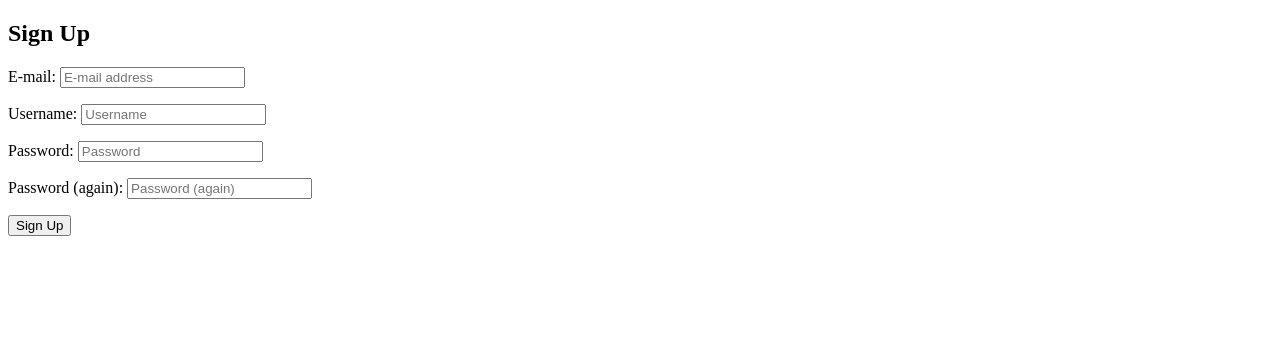
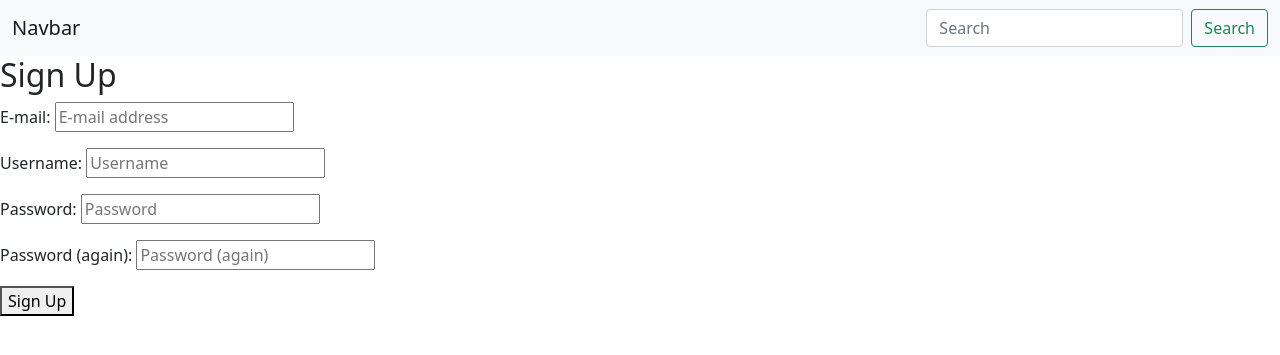
Before and after one commit to andydandy21/movie_review_app, a Django app: page /accounts/signup/ in a window 1280 px wide. Shown: the top 355 px of the page. Run offline with Django 3.2, Linux system fonts and the light colour scheme.

Commit message:
added bootstrap navbar

```diff
--- a/templates/base.html
+++ b/templates/base.html
@@ -4,9 +4,25 @@
     <meta charset="UTF-8">
     <meta http-equiv="X-UA-Compatible" content="IE=edge">
     <meta name="viewport" content="width=device-width, initial-scale=1.0">
+
+    <link href="https://cdn.jsdelivr.net/npm/bootstrap@5.0.0-beta3/dist/css/bootstrap.min.css" rel="stylesheet" integrity="sha384-eOJMYsd53ii+scO/bJGFsiCZc+5NDVN2yr8+0RDqr0Ql0h+rP48ckxlpbzKgwra6" crossorigin="anonymous">
+
     <title>{% block title %}Movie Reviews{% endblock title %}</title>
 </head>
 <body>
+    <nav class="navbar navbar-light bg-light">
+        <div class="container-fluid">
+            <a class="navbar-brand" href="{% url 'movie_list' %}">Navbar</a>
+            <form class="d-flex">
+            <input class="form-control me-2" type="search" placeholder="Search" aria-label="Search">
+            <button class="btn btn-outline-success" type="submit">Search</button>
+            </form>
+        </div>
+    </nav>
+
     {% block content %}{% endblock content %}
+
+    <script src="https://cdn.jsdelivr.net/npm/@popperjs/core@2.9.1/dist/umd/popper.min.js" integrity="sha384-SR1sx49pcuLnqZUnnPwx6FCym0wLsk5JZuNx2bPPENzswTNFaQU1RDvt3wT4gWFG" crossorigin="anonymous"></script>
+    <script src="https://cdn.jsdelivr.net/npm/bootstrap@5.0.0-beta3/dist/js/bootstrap.min.js" integrity="sha384-j0CNLUeiqtyaRmlzUHCPZ+Gy5fQu0dQ6eZ/xAww941Ai1SxSY+0EQqNXNE6DZiVc" crossorigin="anonymous"></script>
 </body>
 </html>
```
